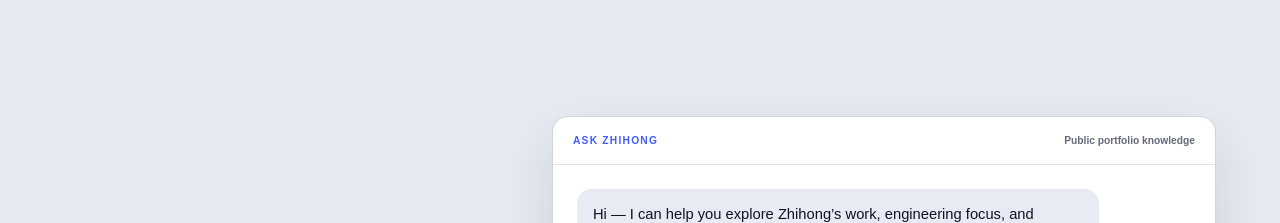
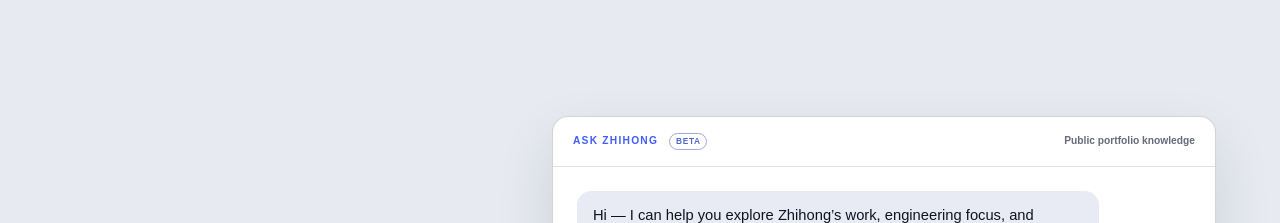
Before and after one commit to zhihong0924/zhihong-web, a Next.js app: page / in a window 1280 px wide. Shown: the part 780-1003 px from the top of the page. Built offline with nearby package versions, Linux system fonts and the light colour scheme.

Commit message:
feat: label portfolio chat as beta

```diff
--- a/app/chat.css
+++ b/app/chat.css
@@ -17,6 +17,7 @@ main .portfolio-chat-intro > p:last-child { margin:0; color:#545969; font-size:1
 main .portfolio-chat-shell { display:flex; min-height:28rem; flex-direction:column; overflow:hidden; border:1px solid rgba(17,19,38,.18); border-radius:1rem; background:#fff; box-shadow:0 1.5rem 3.5rem rgba(27,35,65,.12); color:var(--ink); }
 main .portfolio-chat-topline { display:flex; justify-content:space-between; gap:1rem; padding:1rem 1.25rem; border-bottom:1px solid rgba(17,19,38,.12); color:#435cff; font-size:.64rem; font-weight:800; letter-spacing:.12em; }
 main .portfolio-chat-topline span:last-child { color:#666b7b; font-weight:600; letter-spacing:0; text-transform:none; }
+main .portfolio-chat-beta { display:inline-block; margin-left:.45rem; border:1px solid #9da9d8; border-radius:999px; color:#5367c8; font-size:.52rem; letter-spacing:.08em; line-height:1; padding:.2rem .35rem; vertical-align:middle; }
 main .portfolio-chat .portfolio-chat-messages { min-height:12.5rem; padding:1.5rem; gap:.8rem; }
 main .portfolio-chat .portfolio-chat-message { max-width:85%; border-radius:.9rem; padding:.85rem 1rem; font-size:.92rem; line-height:1.55; }
 main .portfolio-chat .portfolio-chat-message.assistant { background:#e8ebf3; color:var(--ink); }
--- a/app/components/portfolio-chat.tsx
+++ b/app/components/portfolio-chat.tsx
@@ -167,7 +167,7 @@ export default function PortfolioChat() {
         <p>Use this chat as a quick guide to Zhihong&apos;s projects, engineering background, and practical approach to automation.</p>
       </div>}
       <div className="portfolio-chat-shell">
-        <div className="portfolio-chat-topline"><span>ASK ZHIHONG</span><span>Public portfolio knowledge</span></div>
+        <div className="portfolio-chat-topline"><span>ASK ZHIHONG <b className="portfolio-chat-beta">BETA</b></span><span>Public portfolio knowledge</span></div>
         <div className="portfolio-chat-messages" ref={messagesRef} aria-live="polite">
           {messages.filter((message) => message.content.trim()).map((message, index) => <p className={`portfolio-chat-message ${message.role}`} key={`${message.role}-${index}`}>{message.content}</p>)}
           {isSending && !hasStartedStreamingReply && <p className="portfolio-chat-message assistant loading">{waitingPhrase}</p>}
```
